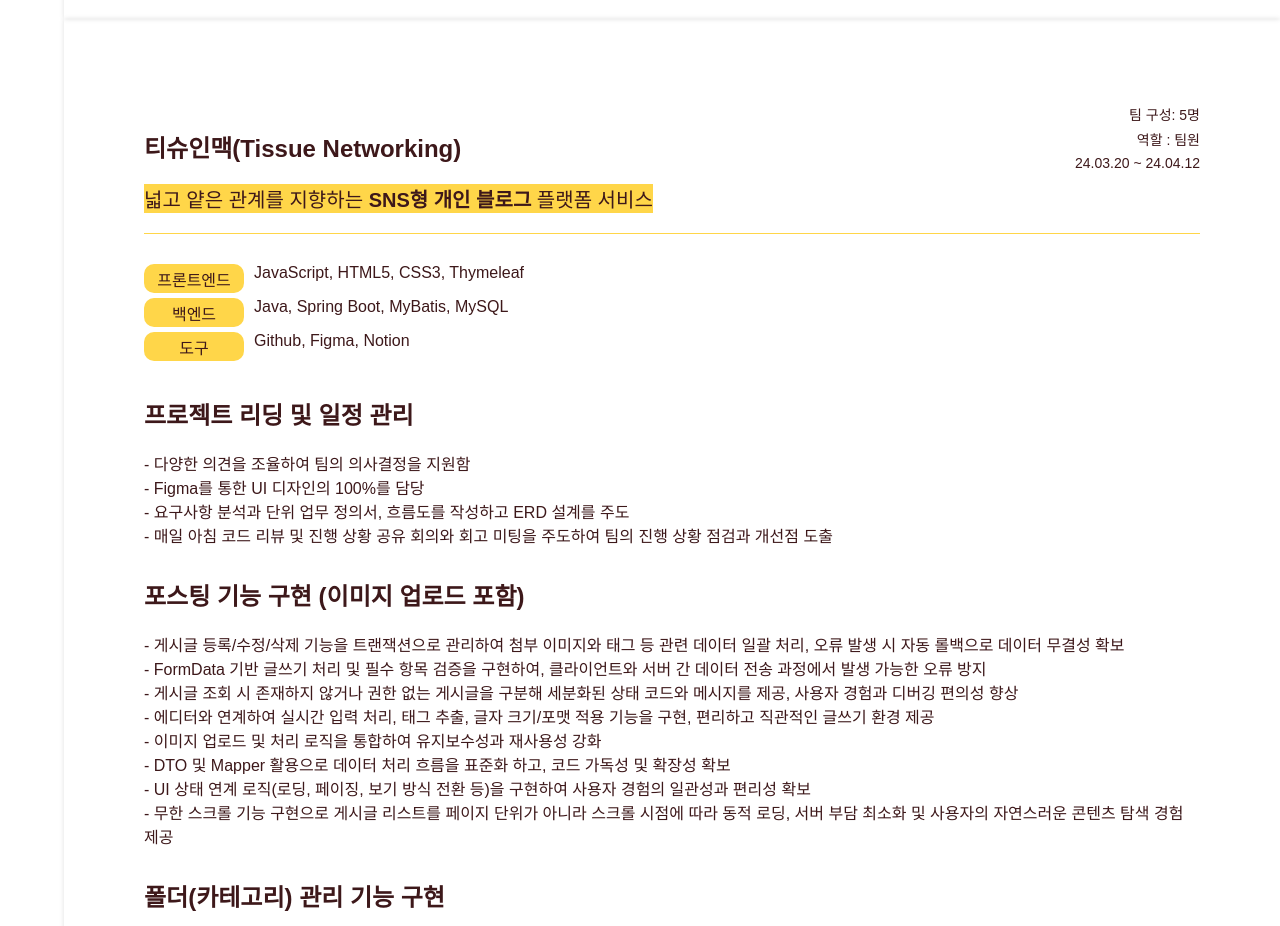
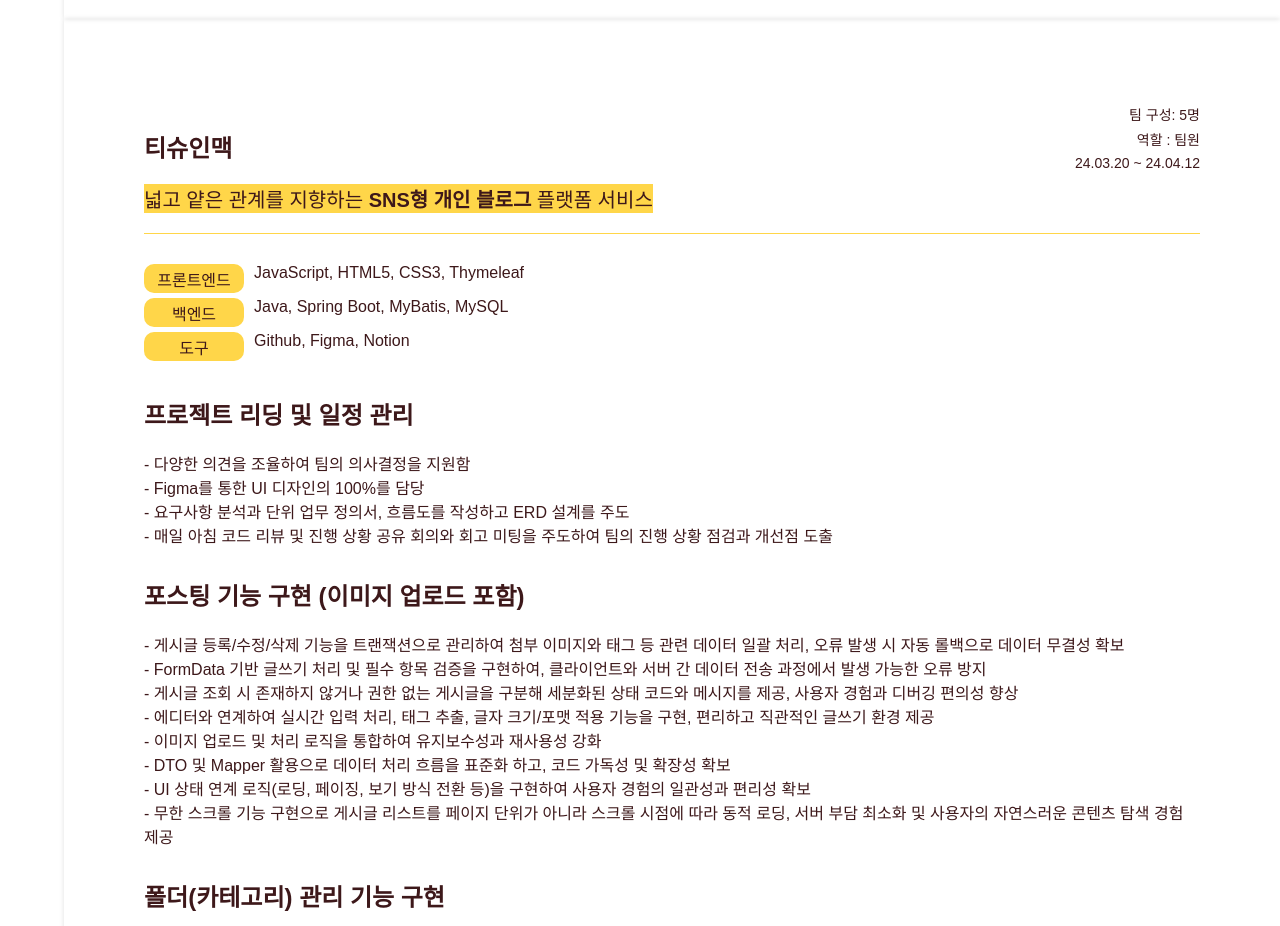
Before and after one commit to ddalla0425/portfolio_, a React (Create React App) app: page / in a window 1280 px wide. Shown: the part 8900-9826 px from the top of the page. Built offline with nearby package versions, Linux system fonts and the light colour scheme; a web font is replaced by a local one.

Commit message:
세션 제목 수정

```diff
--- a/src/pages/Section_4.js
+++ b/src/pages/Section_4.js
@@ -4,7 +4,7 @@ function Section_4(){
             <div className="flex wrap">
                 <div className="title flex wrap w100">
                     <div>
-                        <h1>티슈인맥(Tissue Networking)</h1>
+                        <h1>티슈인맥</h1>
                         <span className="pointStrong">넓고 얕은 관계를 지향하는 <strong>SNS형 개인 블로그</strong> 플랫폼 서비스</span>
                     </div>
                     <div className="side_info">
```
